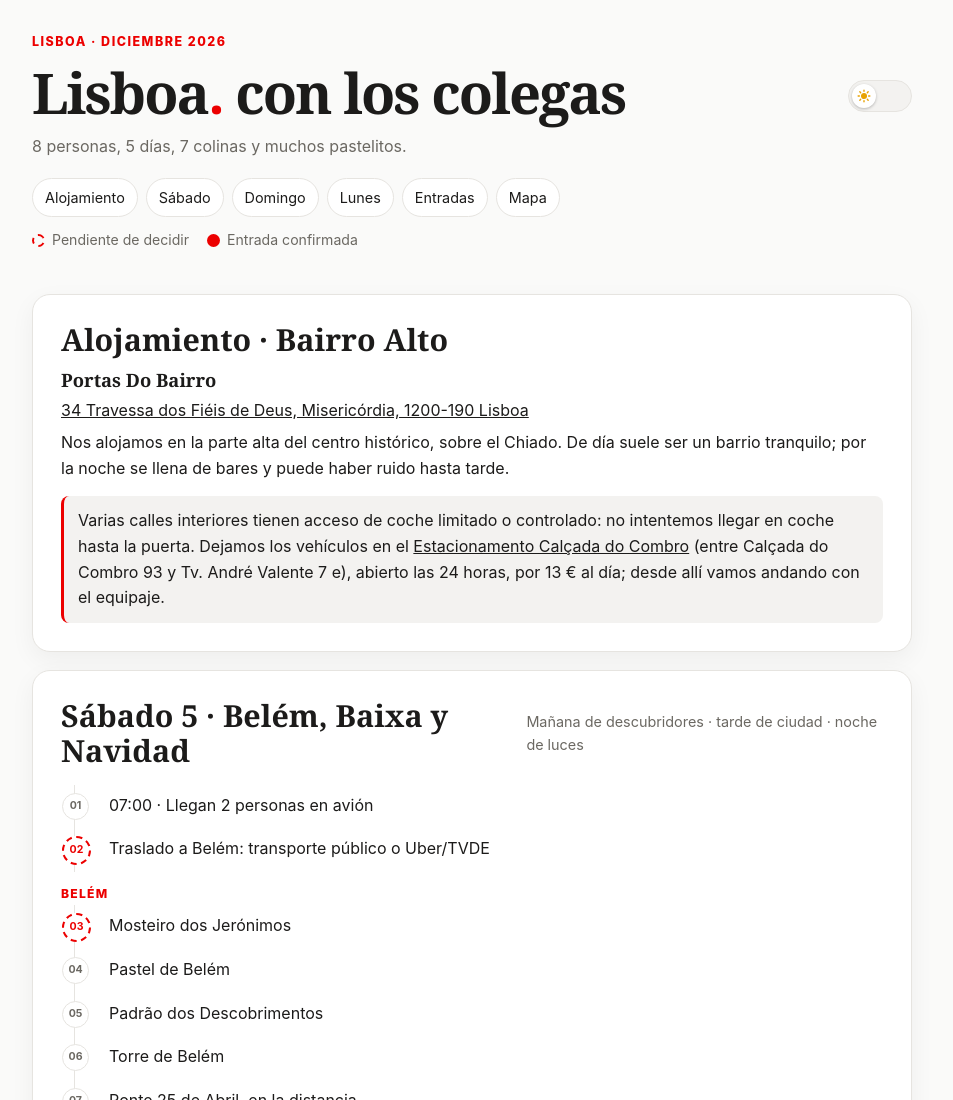
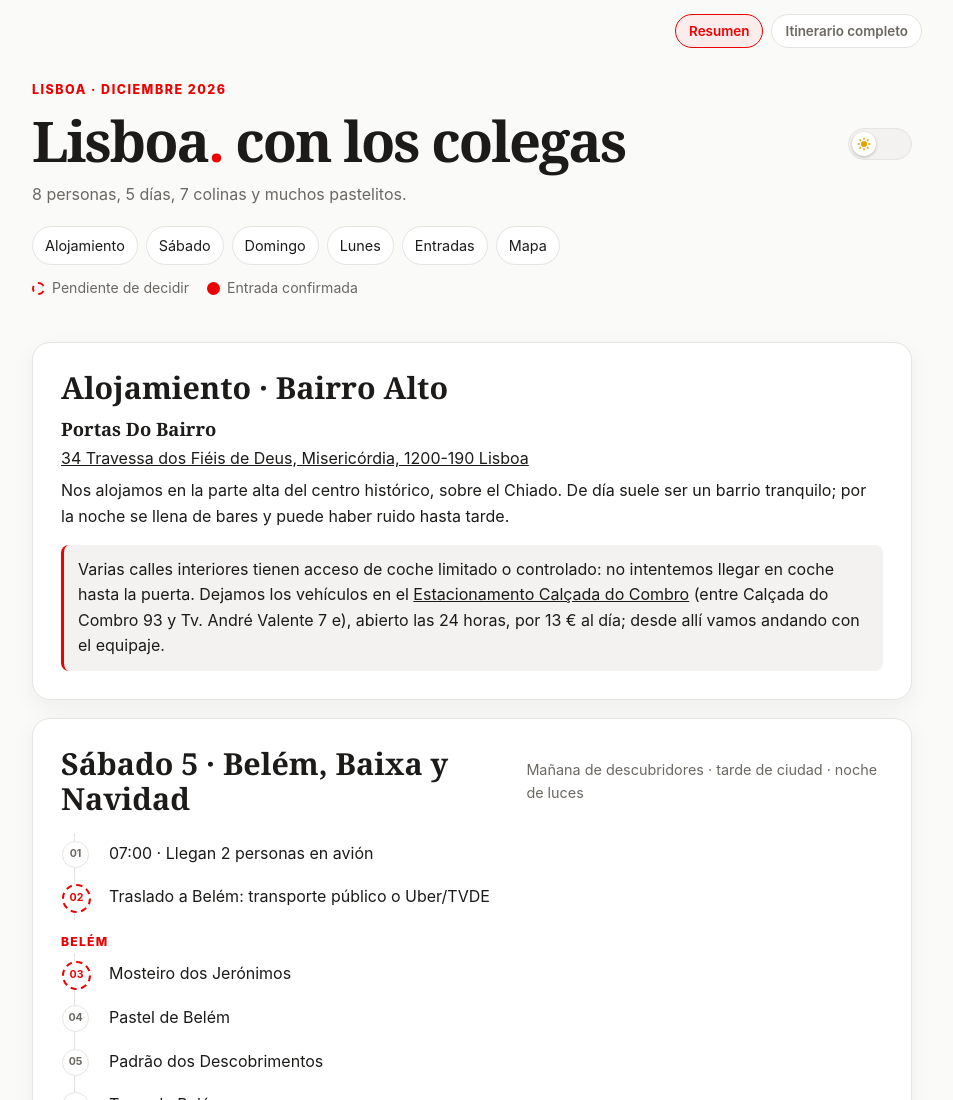
Before and after one commit to marcrecor/mis-cosas, a plain HTML site: page viajes/2026-lisboa/itinerario-resumen.html in a window 1280 px wide. Shown: the top 1100 px of the page, without its empty margins (168-1121 px from the left). Drawn offline with Linux system fonts and the light colour scheme.

Commit message:
Add navigation between Lisbon itinerary views

```diff
--- a/viajes/2026-lisboa/itinerario-resumen.html
+++ b/viajes/2026-lisboa/itinerario-resumen.html
@@ -421,10 +421,36 @@
       }
 
     }
-  </style>
+
+    .site-switch {
+      width: min(100% - 32px, 900px);
+      margin: 14px auto 0;
+      display: flex;
+      justify-content: flex-end;
+      gap: 8px;
+      flex-wrap: wrap;
+      font: 600 .84rem/1.2 -apple-system, BlinkMacSystemFont, "Segoe UI", sans-serif;
+    }
+    .site-switch a {
+      display: inline-block;
+      padding: 8px 13px;
+      border: 1px solid var(--line);
+      border-radius: 999px;
+      color: var(--muted);
+      background: var(--surface);
+      text-decoration: none;
+    }
+    .site-switch a[aria-current="page"] {
+      color: var(--accent);
+      border-color: var(--accent);
+      background: var(--accent-soft);
+    }
+</style>
 </head>
 
 <body>
+  <nav class="site-switch" aria-label="Versión del itinerario"><a href="./" aria-current="page">Resumen</a><a href="./completo/">Itinerario completo</a></nav>
+
   <div class="page">
     <header>
       <div class="header-row">
```
